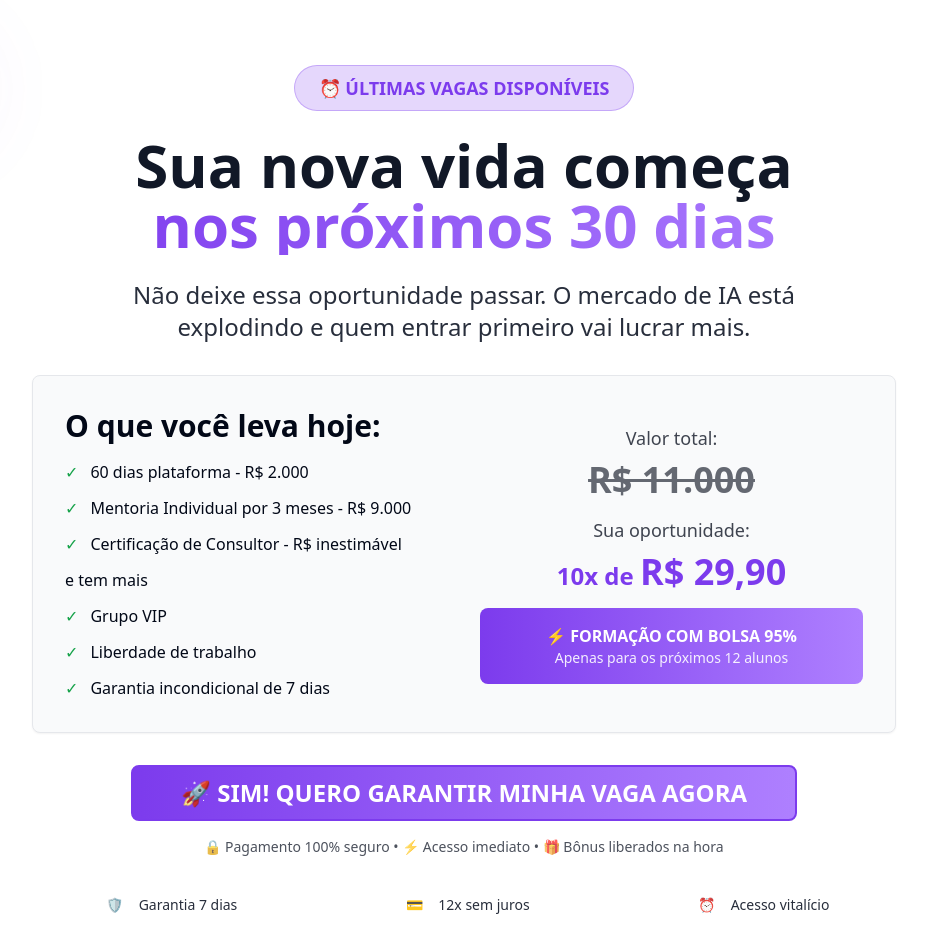
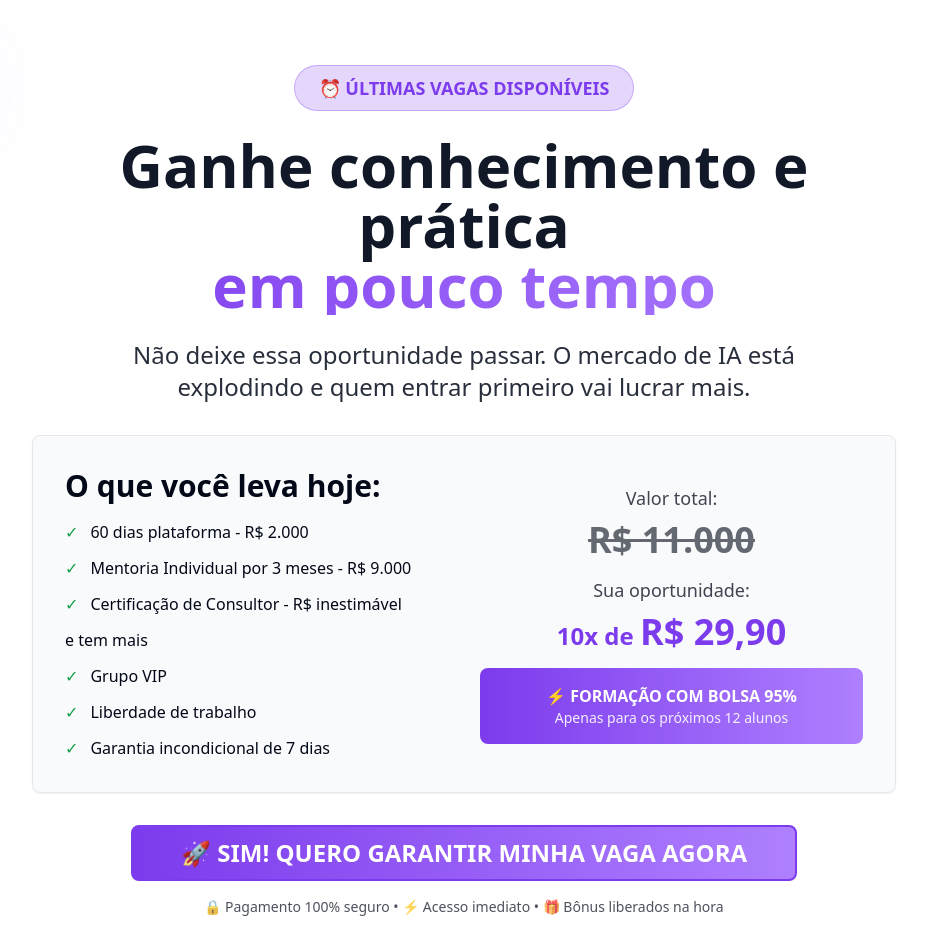
Before and after one commit to ivangorski/robo-mentor-launch, a React (Vite) app: page / in a window 1280 px wide. Shown: the part 6040-6972 px from the top of the page, without its empty margins (176-1103 px from the left). Built offline with nearby package versions, Linux system fonts and the light colour scheme.

Commit message:
Update hero section text

```diff
--- a/src/components/CTA.tsx
+++ b/src/components/CTA.tsx
@@ -45,9 +45,9 @@ const CTA = () => {
         </Badge>
 
         <h2 className="text-4xl md:text-6xl font-bold mb-6 leading-tight">
-          Sua nova vida começa
+          Ganhe conhecimento e prática
           <span className="block text-transparent bg-clip-text bg-gradient-to-r from-primary to-primary-glow">
-            nos próximos 30 dias
+            em pouco tempo
           </span>
         </h2>
 
```
